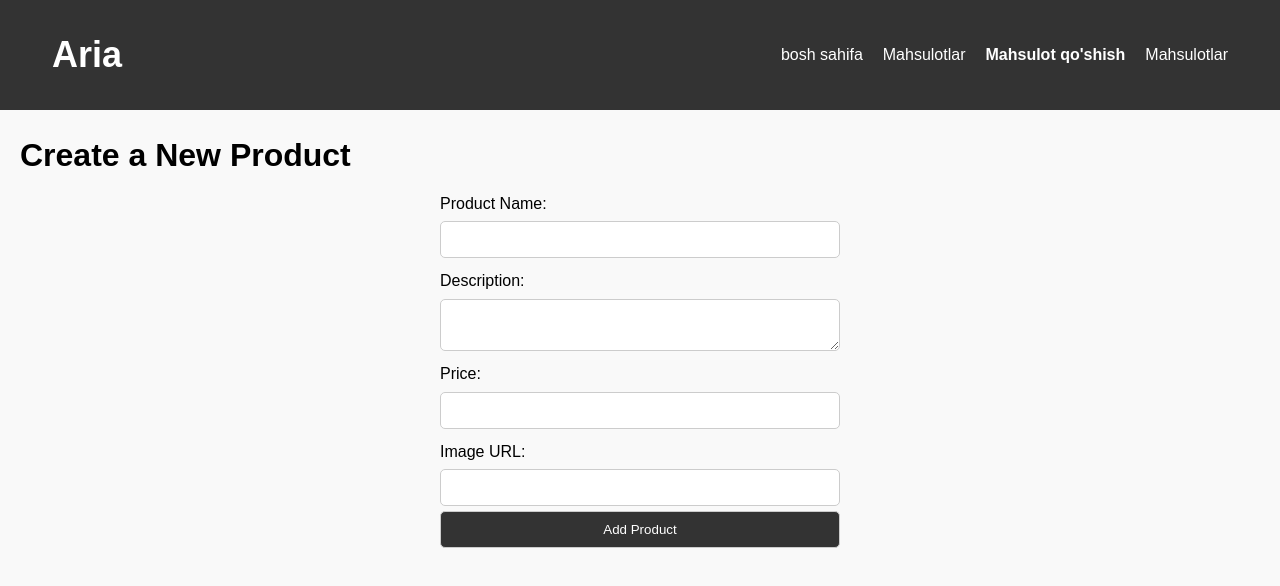
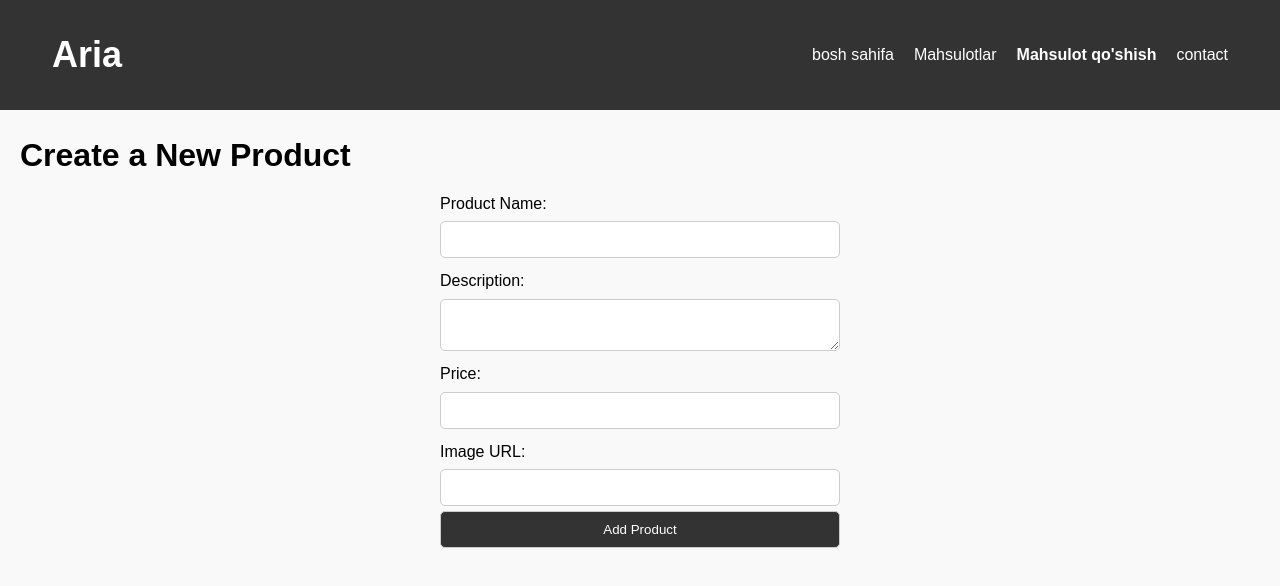
Before and after one commit to Mirmahmudov/shop-end, a plain HTML site: page create.html in a window 1280 px wide. Drawn offline with Linux system fonts and the light colour scheme.

Commit message:
add project

```diff
--- a/create.html
+++ b/create.html
@@ -19,7 +19,7 @@
                 <li><a href="index.html">bosh sahifa</a></li>
                 <li><a href="./product.html"> Mahsulotlar</a></li>
                 <li><a href="create.html" class="active">Mahsulot qo'shish</a></li>
-                <li><a href="./contact.html"> Mahsulotlar</a></li>
+                <li><a href="./contact.html"> contact</a></li>
 
             </ul>
         </nav>
```
Also changed, not shown: contact.html (+1 -1 lines), product.html (+1 -1 lines).
